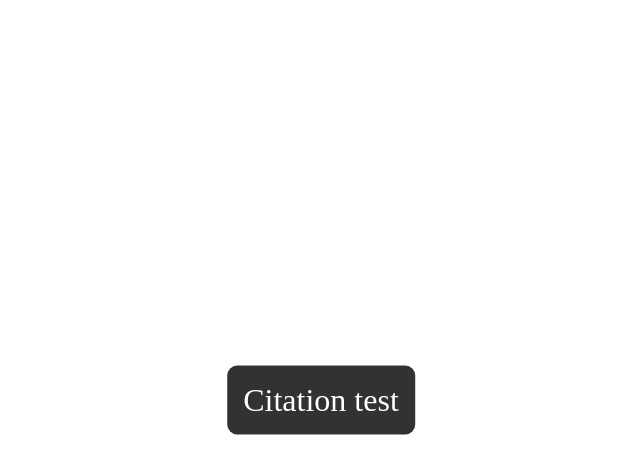
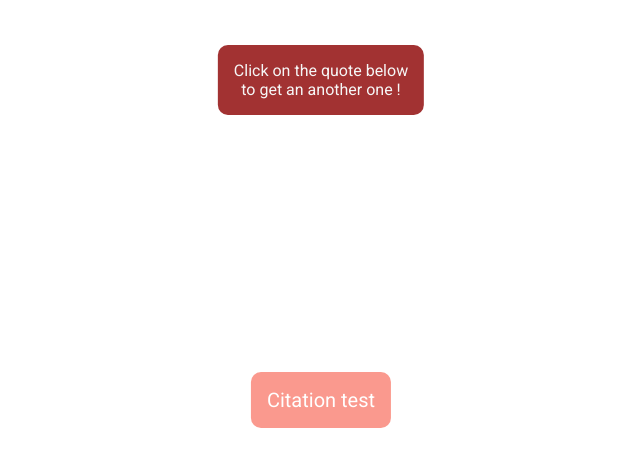
Before and after one commit to MohammadGhandour/quotes, a plain HTML site: page index.html in a window 1280 px wide. Shown: the whole page, without its empty margins (319-959 px from the left). Drawn offline with Linux system fonts and the light colour scheme; no server answers.

Commit message:
modification alert et dimensions

```diff
--- a/app.js
+++ b/app.js
@@ -1,4 +1,5 @@
 const quote = document.getElementById('quote')
+const text = document.querySelector('.text')
 
 const getQuote = () => {
     fetch ('https://api.quotable.io/random')
@@ -6,7 +7,7 @@ const getQuote = () => {
         .then((data) => {
             quote.innerHTML = data.content
         })
-    fetch ('https://picsum.photos/375/1000')
+    fetch ('https://picsum.photos/380/1000')
     .then((res) => {
         document.getElementById('pic').innerHTML = `<img src=${res.url} />`
     })
@@ -14,5 +15,8 @@ const getQuote = () => {
 
 
 
-quote.onclick = () => getQuote();
+quote.onclick = () => {
+    getQuote();
+    text.classList.add('disappear');
+};
 getQuote();
--- a/index.html
+++ b/index.html
@@ -5,9 +5,12 @@
     <meta http-equiv="X-UA-Compatible" content="IE=edge">
     <meta name="viewport" content="width=device-width, initial-scale=1.0">
     <link rel="stylesheet" href="style.css">
+    <link rel="stylesheet" href="https://fonts.googleapis.com/css?family=Roboto">
     <title>API</title>
 </head>
 <body>
+
+    <div class="text">Click on the quote below <br> to get an another one !</div>
     <div id="pic"></div>
     <div id="quote">Citation test</div>
 
--- a/style.css
+++ b/style.css
@@ -7,6 +7,7 @@ body
 {
     overflow: hidden;
     height: 100vh;
+    font-family: 'roboto', 'sans-serif';
     /* background: url(https://cdn.lifehack.org/wp-content/uploads/2016/08/29055841/teamcoaching2.jpg); */
 }
 #quote
@@ -16,12 +17,32 @@ body
     left: 50%;
     transform: translate(-50%, -50%);
     padding: 1rem;
-    background-color: black;
+    background-color: salmon;
     max-width: 320px;
-    font-size: 2rem;
+    font-size: 20px;
     border-radius: 10px;
     transition: 0.5s;
     color: white;
     cursor: pointer;
     opacity: 0.8;
 }
+.text
+{
+    position: absolute;
+    z-index: 10;
+    text-align: center;
+    top: 10%;
+    left: 50%;
+    transform: translate(-50%, -50%);
+    background-color: darkred;
+    color: whitesmoke;
+    padding: 1rem;
+    border-radius: 10px;
+    opacity: 0.8;
+    transition: 0.5s;
+    transition-delay: 2s;
+}
+.disappear
+{
+    opacity: 0;
+}
```
